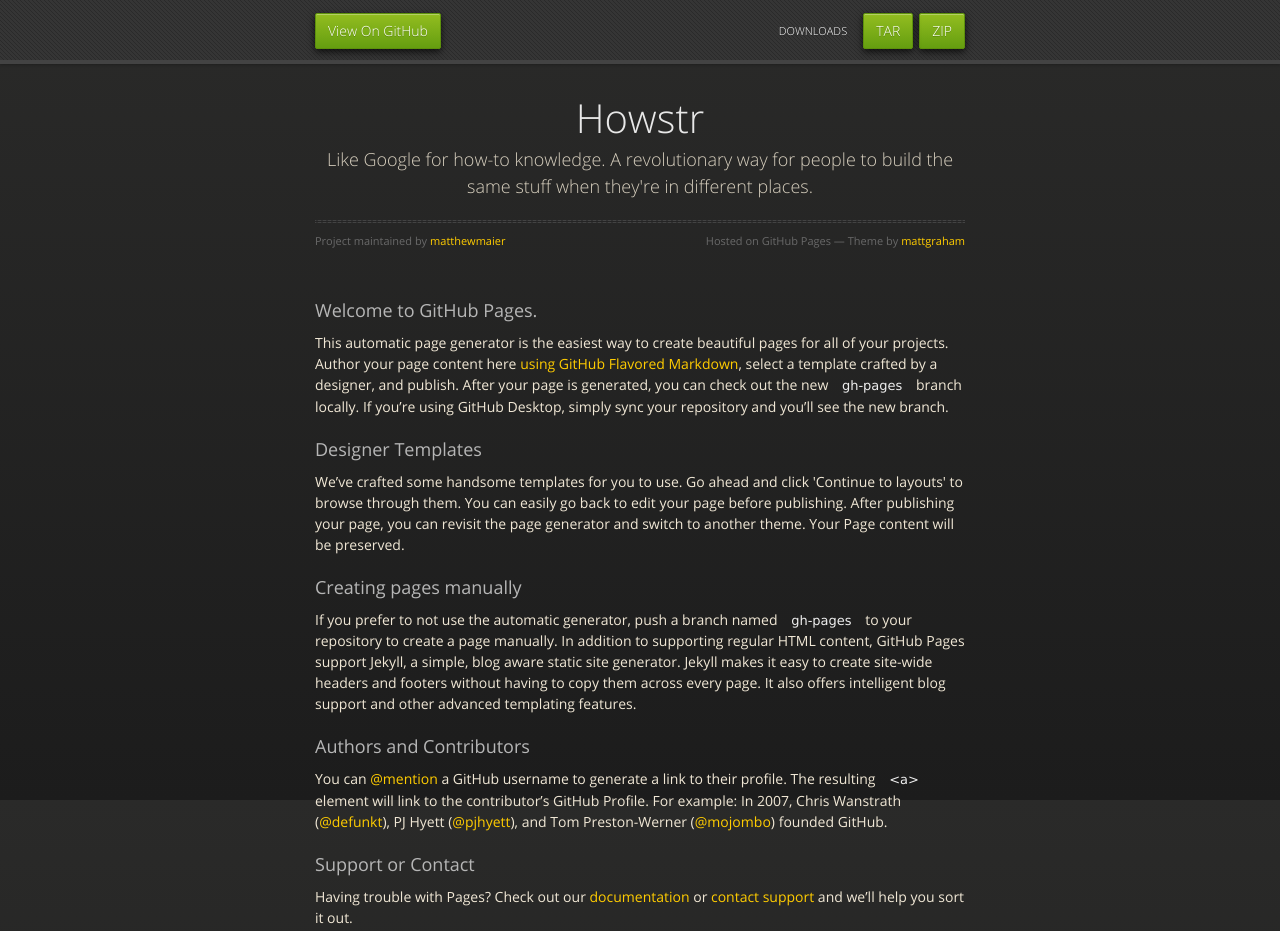
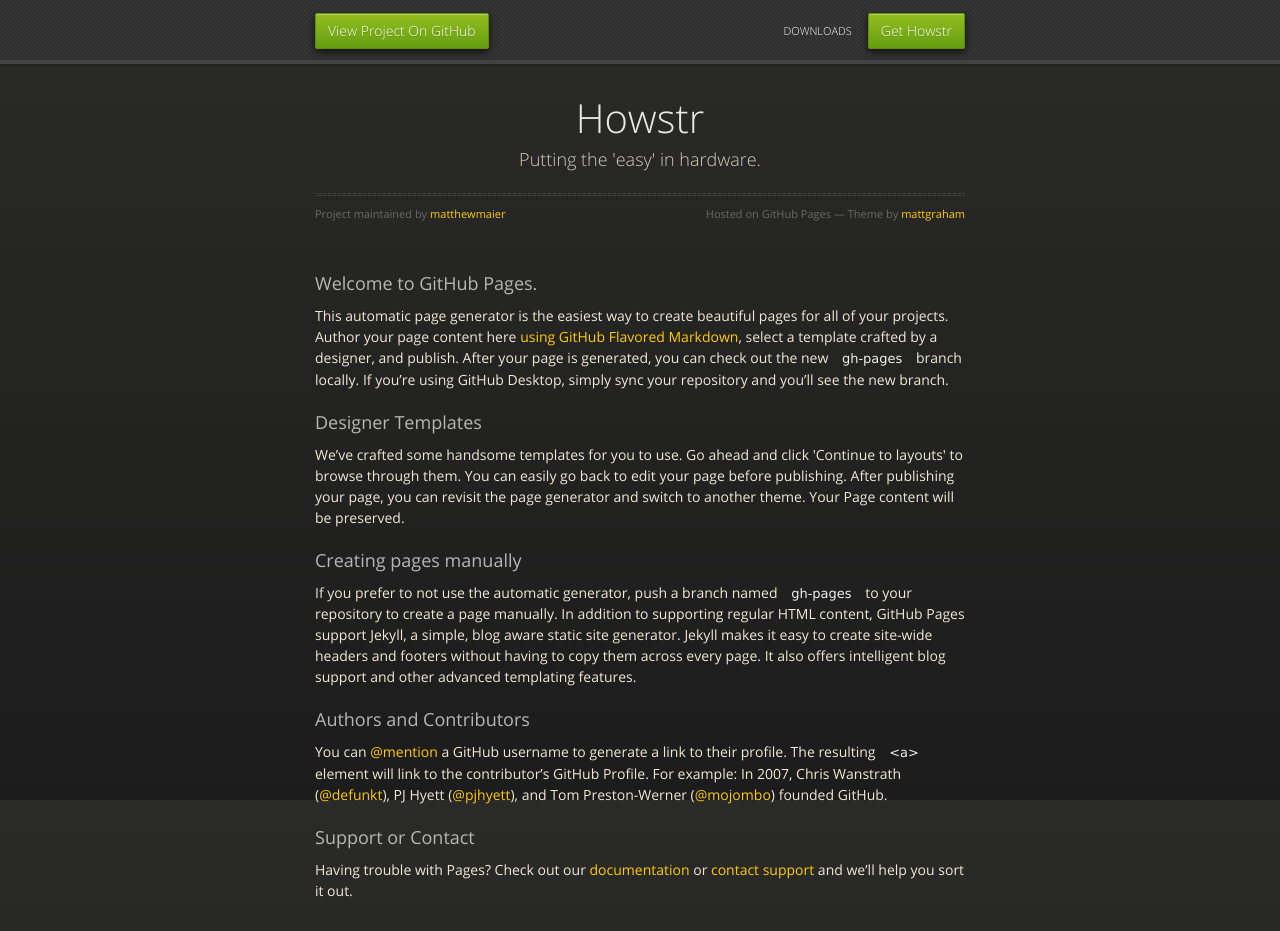
Before and after one commit to matthewmaier/howstr-livecode, a plain HTML site: page index.html in a window 1280 px wide. Shown: the top 931 px of the page. Drawn offline with nearby package versions, Linux system fonts and the light colour scheme.

Commit message:
experimental edits to github pages page

```diff
--- a/index.html
+++ b/index.html
@@ -20,9 +20,9 @@
   <body>
       <div id="header">
         <nav>
-          <li class="fork"><a href="https://github.com/matthewmaier/howstr">View On GitHub</a></li>
-          <li class="downloads"><a href="https://github.com/matthewmaier/howstr/zipball/master">ZIP</a></li>
-          <li class="downloads"><a href="https://github.com/matthewmaier/howstr/tarball/master">TAR</a></li>
+          <li class="fork"><a href="https://github.com/matthewmaier/howstr">View Project On GitHub</a></li>
+          <li class="downloads"><a href="https://github.com/matthewmaier/howstr/releases/latest">Get Howstr</a></li>
+         <!-- <li class="downloads"><a href="https://github.com/matthewmaier/howstr/tarball/master">TAR</a></li> -->
           <li class="title">DOWNLOADS</li>
         </nav>
       </div><!-- end header -->
@@ -32,7 +32,7 @@
       <section>
         <div id="title">
           <h1>Howstr</h1>
-          <p>Like Google for how-to knowledge. A revolutionary way for people to build the same stuff when they&#39;re in different places.</p>
+          <p>Putting the 'easy' in hardware.</p>
           <hr>
           <span class="credits left">Project maintained by <a href="https://github.com/matthewmaier">matthewmaier</a></span>
           <span class="credits right">Hosted on GitHub Pages &mdash; Theme by <a href="https://twitter.com/michigangraham">mattgraham</a></span>
```
Also changed, not shown: 4 other files.
